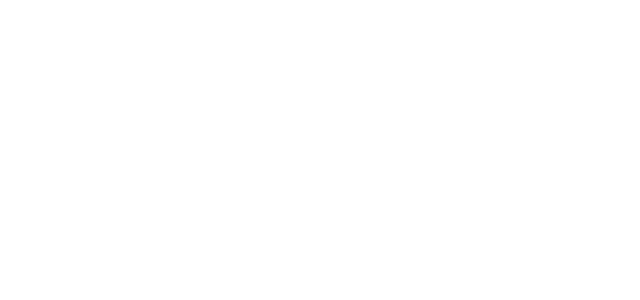
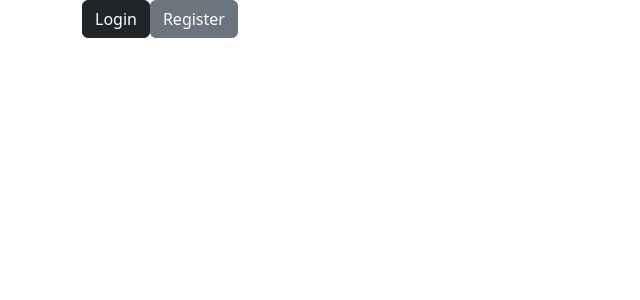
Before and after one commit to Himanshu12866/UI-react, a React (Vite) app in the folder learnreact/: page / in a window 1280 px wide. Shown: the top 300 px of the page, without its empty margins (0-640 px from the left). Built offline with nearby package versions, Linux system fonts and the light colour scheme.

Commit message:
"Replaced useEffect with useState, added LogIN and RegisterMount components, and implemented button clicks to toggle between components"

```diff
--- /dev/null
+++ b/learnreact/src/component/mount/LoginIn.jsx
@@ -0,0 +1,14 @@
+import { useEffect } from "react";
+import Captcha from "../captcha";
+export default function LogIN(){
+    useEffect( ()=> {
+        console.log("Login Compoonent has been mounted");
+        return () => {
+            console.log("Login Compoonent has been unmounted");
+        }
+    } ,[])
+
+    return (
+        <Captcha/>
+    )
+}
--- /dev/null
+++ b/learnreact/src/component/mount/Register.jsx
@@ -0,0 +1,13 @@
+import { useEffect } from "react";
+import FormDemo4 from "../formikSpread";
+export default function RegisterMount(){
+    useEffect( ()=> {
+        console.log("Register Component has been mounted");
+        return () => {
+            console.log("Register Component has been unmounted");
+        }
+    },[])
+    return (
+        <FormDemo4/>
+    )
+}
--- a/learnreact/src/component/mount/mount.jsx
+++ b/learnreact/src/component/mount/mount.jsx
@@ -1,11 +1,26 @@
 
-import { useEffect } from "react";
+import { useState } from "react";
+import LogIN from "./LoginIn";
+import RegisterMount from "./Register";
 export default function MountDemo(){
 
-    useEffect(() => {
-        console.log("Component Mounted");
-        return () => {
-            console.log("Component Unmounted");
-        }
-    },[])
+   const [component , setComponent] = useState()
+   function LoginComponent(){
+       setComponent(<RegisterMount/>)
+    }
+    function RegisterComponent(){
+       setComponent(<LogIN/>)
+   }
+   return(
+    <div>
+        <button className="btn btn-dark" onClick={LoginComponent}>Login</button>
+        <button className="btn btn-secondary" onClick={RegisterComponent}> Register</button>
+
+        <div>
+            {
+                component
+            }
+        </div>
+    </div>
+   )
 }
```
